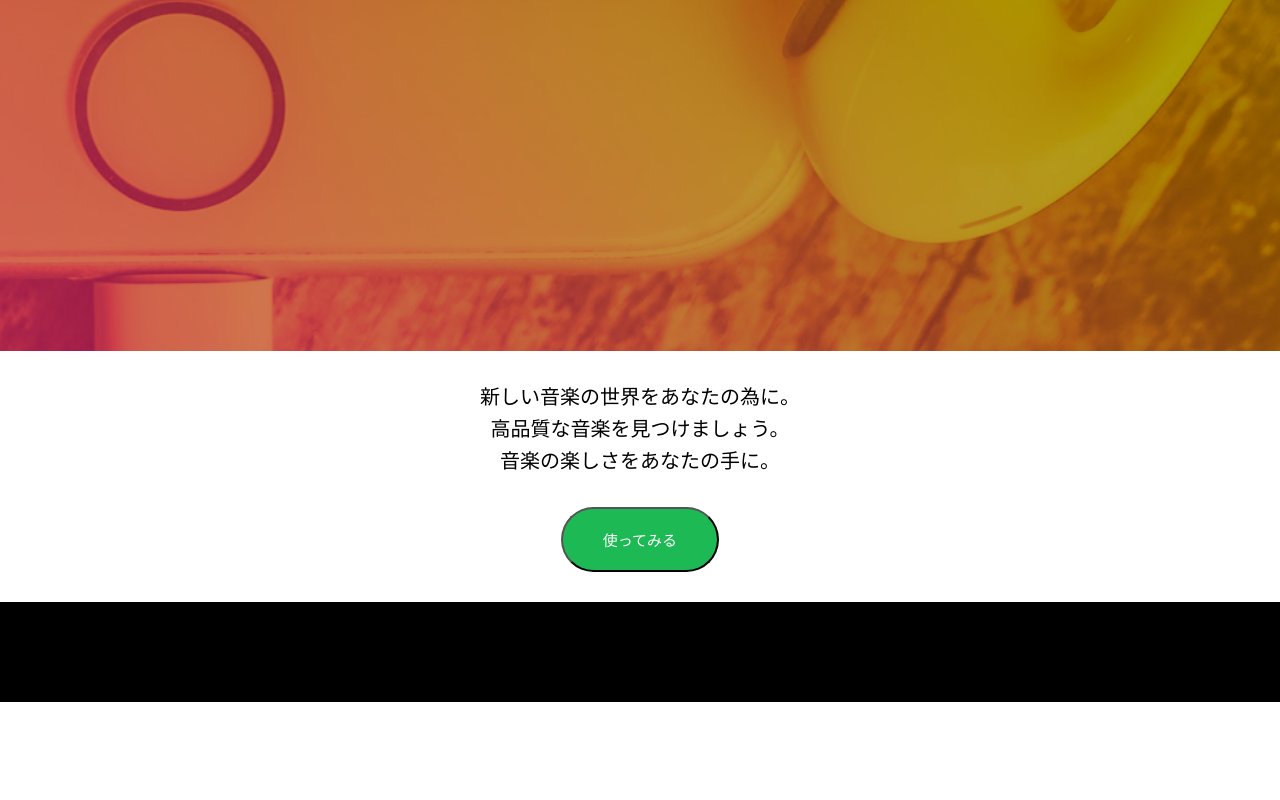
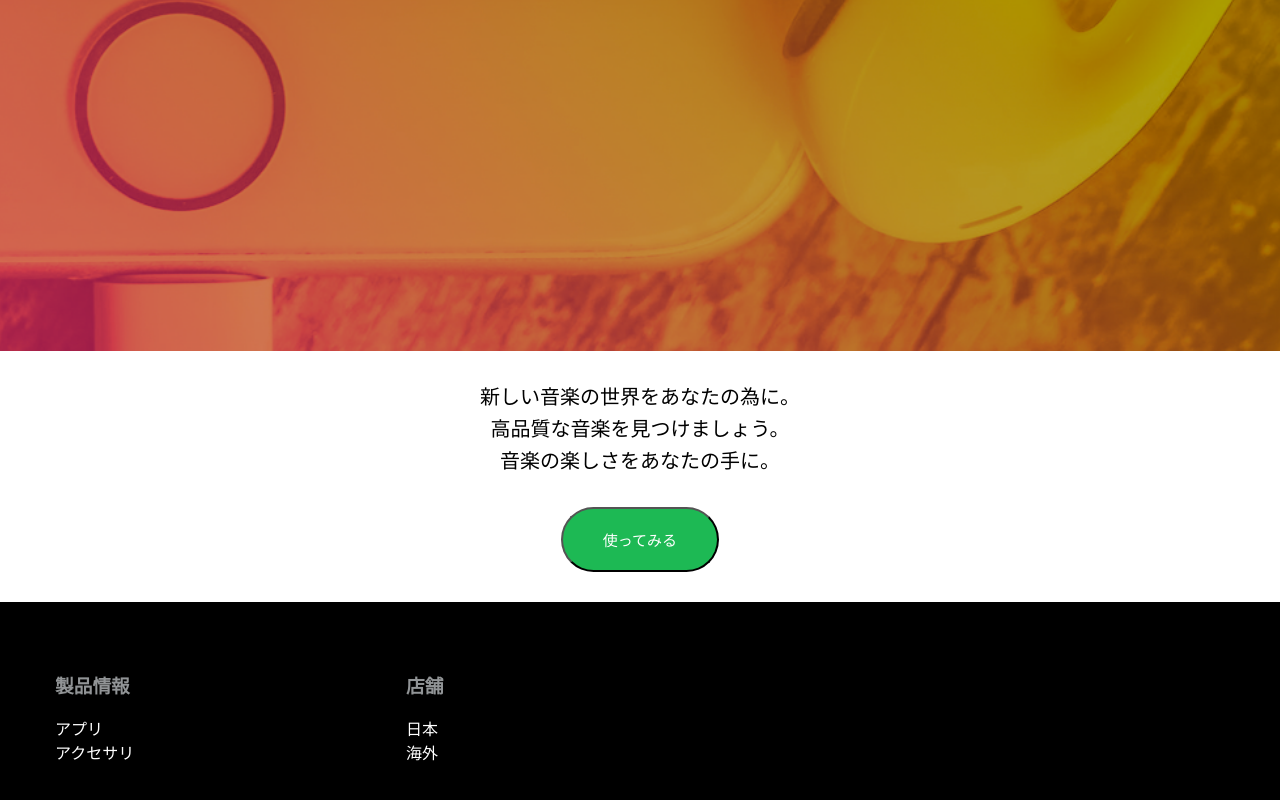
Before and after one commit to hiropon0218/tecpit_html, a plain HTML site: page index.html in a window 1280 px wide. Shown: the part 1929-2729 px from the top of the page. Before the commit the page ends 2631 px from the top, so only its background shows below. Drawn offline with Linux system fonts and the light colour scheme.

Commit message:
メニューの設定

```diff
--- a/index.html
+++ b/index.html
@@ -116,6 +116,23 @@
 
     <footer>
       <div class="container">
+        <nav>
+          <div class="footer-nav-01">
+            <h3 class="footer-nav-title">製品情報</h3>
+            <ul>
+              <li><a href="">アプリ</a></li>
+              <li><a href="">アクセサリ</a></li>
+            </ul>
+          </div> <!-- footer-nav-01 -->
+
+          <div class="footer-nav-02">
+            <h3 class="footer-nav-title">店舗</h3>
+            <ul>
+              <li><a href="">日本</a></li>
+              <li><a href="">海外</a></li>
+            </ul>
+          </div> <!-- footer-nav-02 -->
+        </nav>
       </div> <!-- conotainer -->
     </footer>
 
--- a/style.css
+++ b/style.css
@@ -193,3 +193,20 @@ footer {
   background-color: #000;
   padding: 50px 15px 50px;
 }
+
+footer nav {
+  display: flex;
+}
+
+footer a {
+  color: #fff;
+}
+
+.footer-nav-title {
+  color: #919496;
+}
+
+.footer-nav-01,
+.footer-nav-02 {
+  width: 30%
+}
```
